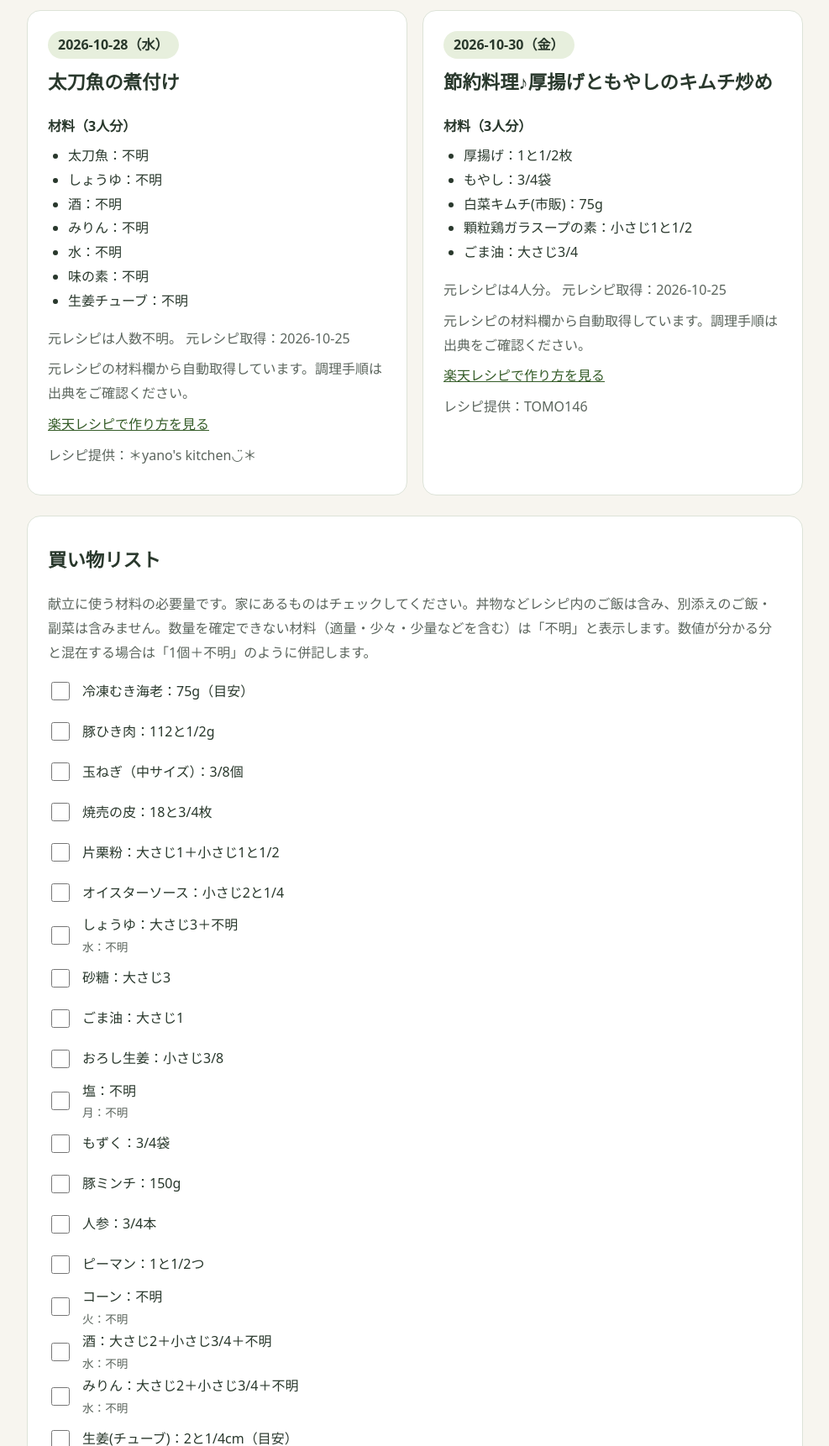
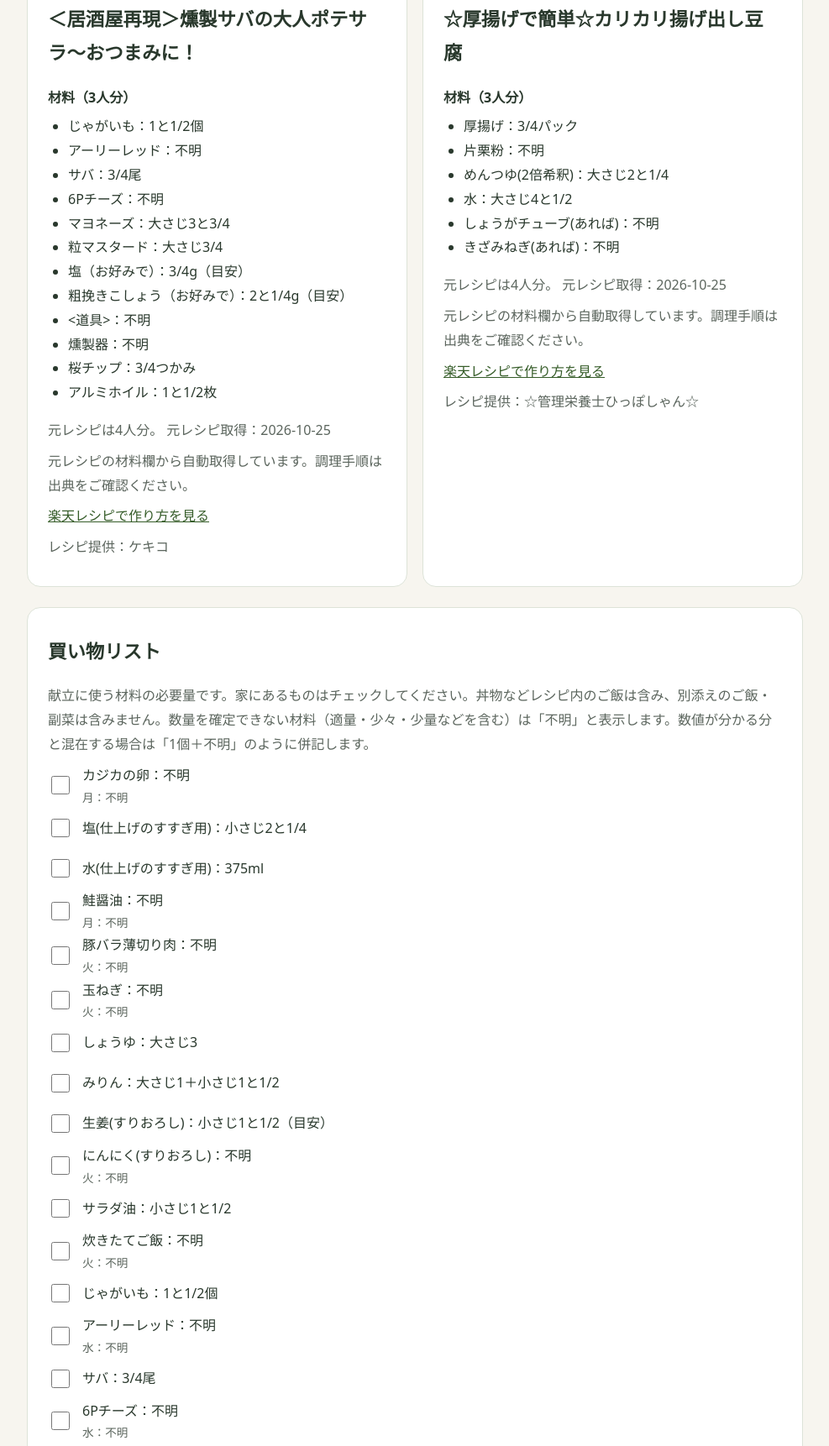
Before and after one commit to okh-degital/dinner-menu, a plain HTML site: page output/index.html in a window 1280 px wide. Shown: the part 924-2646 px from the top of the page at 84% size, without its empty margins (146-1133 px from the left). Drawn offline with Linux system fonts and the light colour scheme.

Commit message:
Update dinner page and planned meal history

```diff
--- a/output/index.html
+++ b/output/index.html
@@ -26,51 +26,52 @@
     small { display: block; font-size: .85rem; } a { color: #355c28; }
     :focus-visible { outline: 3px solid #476e34; outline-offset: 3px; }
   </style>
-<meta name="dinner-build" content="dfb2816b5e5c85c8a9e6dd4914353687090d05d861301ac4e58166b59ba4548d">
+<meta name="dinner-build" content="6558541804cde2e173bb60e591d0f88af2d864e41ab6b0d75fdfec668f54cf50">
 </head>
 <body>
   <main>
     <h1>2026-10-26週の夕飯</h1>
     <p class="note">3人分・主菜4日分。換算できる材料だけ比例換算しています。人数・分量が読み取れない材料は「不明」です。調理時は元レシピをご確認ください。</p>
     <section class="meals" aria-label="曜日ごとの献立">
-      <article><span class="day">2026-10-26（月）</span><h2>ぷりぷり★海老シュウマイ</h2><h3>材料（3人分）</h3><ul><li>冷凍むき海老：75g（約）</li><li>豚ひき肉：112と1/2g</li><li>玉ねぎ（中サイズ）：3/8個</li><li>焼売の皮：18と3/4枚</li><li>片栗粉：大さじ1と1/2</li><li>オイスターソース：大さじ3/4</li><li>しょうゆ：大さじ3/4</li><li>砂糖：大さじ3/4</li><li>ごま油：小さじ3/4</li><li>おろし生姜：小さじ3/8</li><li>塩：不明</li></ul><p class="note">元レシピは4人分。 元レシピ取得：2026-10-25</p><p class="note">元レシピの材料欄から自動取得しています。調理手順は出典をご確認ください。</p><p><a href="https://recipe.rakuten.co.jp/recipe/1510019635/" target="_blank" rel="noopener noreferrer">楽天レシピで作り方を見る</a></p><p class="note">レシピ提供：みさきらりんず</p></article>
-<article><span class="day">2026-10-27（火）</span><h2>簡単☆もずく丼</h2><h3>材料（3人分）</h3><ul><li>もずく：3/4袋</li><li>豚ミンチ：150g</li><li>人参：3/4本</li><li>ピーマン：1と1/2つ</li><li>コーン：不明</li><li>しょうゆ：大さじ2と1/4</li><li>酒：大さじ2と1/4</li><li>みりん：大さじ2と1/4</li><li>砂糖：大さじ2と1/4</li><li>生姜(チューブ)：2と1/4cm（目安）</li><li>水溶き片栗粉：不明</li><li>ご飯：不明</li></ul><p class="note">元レシピは4人分。 元レシピ取得：2026-10-25</p><p class="note">元レシピの材料欄から自動取得しています。調理手順は出典をご確認ください。</p><p><a href="https://recipe.rakuten.co.jp/recipe/1120024654/" target="_blank" rel="noopener noreferrer">楽天レシピで作り方を見る</a></p><p class="note">レシピ提供：rururu13</p></article>
-<article><span class="day">2026-10-28（水）</span><h2>太刀魚の煮付け</h2><h3>材料（3人分）</h3><ul><li>太刀魚：不明</li><li>しょうゆ：不明</li><li>酒：不明</li><li>みりん：不明</li><li>水：不明</li><li>味の素：不明</li><li>生姜チューブ：不明</li></ul><p class="note">元レシピは人数不明。 元レシピ取得：2026-10-25</p><p class="note">元レシピの材料欄から自動取得しています。調理手順は出典をご確認ください。</p><p><a href="https://recipe.rakuten.co.jp/recipe/1210010996/" target="_blank" rel="noopener noreferrer">楽天レシピで作り方を見る</a></p><p class="note">レシピ提供：＊yano&#x27;s kitchen◡̈＊</p></article>
-<article><span class="day">2026-10-30（金）</span><h2>節約料理♪厚揚げともやしのキムチ炒め</h2><h3>材料（3人分）</h3><ul><li>厚揚げ：1と1/2枚</li><li>もやし：3/4袋</li><li>白菜キムチ(市販)：75g</li><li>顆粒鶏ガラスープの素：小さじ1と1/2</li><li>ごま油：大さじ3/4</li></ul><p class="note">元レシピは4人分。 元レシピ取得：2026-10-25</p><p class="note">元レシピの材料欄から自動取得しています。調理手順は出典をご確認ください。</p><p><a href="https://recipe.rakuten.co.jp/recipe/1460051650/" target="_blank" rel="noopener noreferrer">楽天レシピで作り方を見る</a></p><p class="note">レシピ提供：TOMO146</p></article>
+      <article><span class="day">2026-10-26（月）</span><h2>カジカの卵の醤油漬け(いくらも同じ漬け方です)</h2><h3>材料（3人分）</h3><ul><li>カジカの卵：不明</li><li>塩(仕上げのすすぎ用)：大さじ3/4</li><li>水(仕上げのすすぎ用)：375ml</li><li>鮭醤油：不明</li></ul><p class="note">元レシピは4人分。 元レシピ取得：2026-10-25</p><p class="note">元レシピの材料欄から自動取得しています。調理手順は出典をご確認ください。</p><p><a href="https://recipe.rakuten.co.jp/recipe/1950014072/" target="_blank" rel="noopener noreferrer">楽天レシピで作り方を見る</a></p><p class="note">レシピ提供：なまらBuono!</p></article>
+<article><span class="day">2026-10-27（火）</span><h2>玉ねぎと豚バラ薄切り肉で、スタミナ豚丼♪</h2><h3>材料（3人分）</h3><ul><li>豚バラ薄切り肉：不明</li><li>玉ねぎ：不明</li><li>しょうゆ：大さじ3</li><li>みりん：大さじ1と1/2</li><li>生姜(すりおろし)：小さじ1と1/2（目安）</li><li>にんにく(すりおろし)：不明</li><li>サラダ油：小さじ1と1/2</li><li>炊きたてご飯：不明</li></ul><p class="note">元レシピは2人分。 元レシピ取得：2026-10-25</p><p class="note">元レシピの材料欄から自動取得しています。調理手順は出典をご確認ください。</p><p><a href="https://recipe.rakuten.co.jp/recipe/1950020368/" target="_blank" rel="noopener noreferrer">楽天レシピで作り方を見る</a></p><p class="note">レシピ提供：ななじまる</p></article>
+<article><span class="day">2026-10-28（水）</span><h2>＜居酒屋再現＞燻製サバの大人ポテサラ〜おつまみに！</h2><h3>材料（3人分）</h3><ul><li>じゃがいも：1と1/2個</li><li>アーリーレッド：不明</li><li>サバ：3/4尾</li><li>6Pチーズ：不明</li><li>マヨネーズ：大さじ3と3/4</li><li>粒マスタード：大さじ3/4</li><li>塩（お好みで）：3/4g（目安）</li><li>粗挽きこしょう（お好みで）：2と1/4g（目安）</li><li>&lt;道具&gt;：不明</li><li>燻製器：不明</li><li>桜チップ：3/4つかみ</li><li>アルミホイル：1と1/2枚</li></ul><p class="note">元レシピは4人分。 元レシピ取得：2026-10-25</p><p class="note">元レシピの材料欄から自動取得しています。調理手順は出典をご確認ください。</p><p><a href="https://recipe.rakuten.co.jp/recipe/1210008754/" target="_blank" rel="noopener noreferrer">楽天レシピで作り方を見る</a></p><p class="note">レシピ提供：ケキコ</p></article>
+<article><span class="day">2026-10-30（金）</span><h2>☆厚揚げで簡単☆カリカリ揚げ出し豆腐</h2><h3>材料（3人分）</h3><ul><li>厚揚げ：3/4パック</li><li>片栗粉：不明</li><li>めんつゆ(2倍希釈)：大さじ2と1/4</li><li>水：大さじ4と1/2</li><li>しょうがチューブ(あれば)：不明</li><li>きざみねぎ(あれば)：不明</li></ul><p class="note">元レシピは4人分。 元レシピ取得：2026-10-25</p><p class="note">元レシピの材料欄から自動取得しています。調理手順は出典をご確認ください。</p><p><a href="https://recipe.rakuten.co.jp/recipe/1720051456/" target="_blank" rel="noopener noreferrer">楽天レシピで作り方を見る</a></p><p class="note">レシピ提供：☆管理栄養士ひっぽしゃん☆</p></article>
     </section>
     <section class="shopping" aria-labelledby="shopping-heading">
       <h2 id="shopping-heading">買い物リスト</h2>
       <p class="note">献立に使う材料の必要量です。家にあるものはチェックしてください。丼物などレシピ内のご飯は含み、別添えのご飯・副菜は含みません。数量を確定できない材料（適量・少々・少量などを含む）は「不明」と表示します。数値が分かる分と混在する場合は「1個＋不明」のように併記します。</p>
       <ul class="checklist">
-        <li><label><input type="checkbox" data-key="[&quot;冷凍むき海老&quot;, {&quot;g&quot;: &quot;75&quot;}, []]"><span>冷凍むき海老：75g（目安）</span></label></li>
-<li><label><input type="checkbox" data-key="[&quot;豚ひき肉&quot;, {&quot;g&quot;: &quot;225/2&quot;}, []]"><span>豚ひき肉：112と1/2g</span></label></li>
-<li><label><input type="checkbox" data-key="[&quot;玉ねぎ（中サイズ）&quot;, {&quot;個&quot;: &quot;3/8&quot;}, []]"><span>玉ねぎ（中サイズ）：3/8個</span></label></li>
-<li><label><input type="checkbox" data-key="[&quot;焼売の皮&quot;, {&quot;枚&quot;: &quot;75/4&quot;}, []]"><span>焼売の皮：18と3/4枚</span></label></li>
-<li><label><input type="checkbox" data-key="[&quot;片栗粉&quot;, {&quot;小さじ&quot;: &quot;9/2&quot;}, []]"><span>片栗粉：大さじ1＋小さじ1と1/2</span></label></li>
-<li><label><input type="checkbox" data-key="[&quot;オイスターソース&quot;, {&quot;小さじ&quot;: &quot;9/4&quot;}, []]"><span>オイスターソース：小さじ2と1/4</span></label></li>
-<li><label><input type="checkbox" data-key="[&quot;しょうゆ&quot;, {&quot;小さじ&quot;: &quot;9&quot;}, [{&quot;weekday&quot;: &quot;水&quot;, &quot;note&quot;: &quot;不明&quot;}]]"><span>しょうゆ：大さじ3＋不明<small class="note">水：不明</small></span></label></li>
-<li><label><input type="checkbox" data-key="[&quot;砂糖&quot;, {&quot;小さじ&quot;: &quot;9&quot;}, []]"><span>砂糖：大さじ3</span></label></li>
-<li><label><input type="checkbox" data-key="[&quot;ごま油&quot;, {&quot;小さじ&quot;: &quot;3&quot;}, []]"><span>ごま油：大さじ1</span></label></li>
-<li><label><input type="checkbox" data-key="[&quot;おろし生姜&quot;, {&quot;小さじ&quot;: &quot;3/8&quot;}, []]"><span>おろし生姜：小さじ3/8</span></label></li>
-<li><label><input type="checkbox" data-key="[&quot;塩&quot;, {}, [{&quot;weekday&quot;: &quot;月&quot;, &quot;note&quot;: &quot;不明&quot;}]]"><span>塩：不明<small class="note">月：不明</small></span></label></li>
-<li><label><input type="checkbox" data-key="[&quot;もずく&quot;, {&quot;袋&quot;: &quot;3/4&quot;}, []]"><span>もずく：3/4袋</span></label></li>
-<li><label><input type="checkbox" data-key="[&quot;豚ミンチ&quot;, {&quot;g&quot;: &quot;150&quot;}, []]"><span>豚ミンチ：150g</span></label></li>
-<li><label><input type="checkbox" data-key="[&quot;人参&quot;, {&quot;本&quot;: &quot;3/4&quot;}, []]"><span>人参：3/4本</span></label></li>
-<li><label><input type="checkbox" data-key="[&quot;ピーマン&quot;, {&quot;つ&quot;: &quot;3/2&quot;}, []]"><span>ピーマン：1と1/2つ</span></label></li>
-<li><label><input type="checkbox" data-key="[&quot;コーン&quot;, {}, [{&quot;weekday&quot;: &quot;火&quot;, &quot;note&quot;: &quot;不明&quot;}]]"><span>コーン：不明<small class="note">火：不明</small></span></label></li>
-<li><label><input type="checkbox" data-key="[&quot;酒&quot;, {&quot;小さじ&quot;: &quot;27/4&quot;}, [{&quot;weekday&quot;: &quot;水&quot;, &quot;note&quot;: &quot;不明&quot;}]]"><span>酒：大さじ2＋小さじ3/4＋不明<small class="note">水：不明</small></span></label></li>
-<li><label><input type="checkbox" data-key="[&quot;みりん&quot;, {&quot;小さじ&quot;: &quot;27/4&quot;}, [{&quot;weekday&quot;: &quot;水&quot;, &quot;note&quot;: &quot;不明&quot;}]]"><span>みりん：大さじ2＋小さじ3/4＋不明<small class="note">水：不明</small></span></label></li>
-<li><label><input type="checkbox" data-key="[&quot;生姜(チューブ)&quot;, {&quot;cm&quot;: &quot;9/4&quot;}, []]"><span>生姜(チューブ)：2と1/4cm（目安）</span></label></li>
-<li><label><input type="checkbox" data-key="[&quot;水溶き片栗粉&quot;, {}, [{&quot;weekday&quot;: &quot;火&quot;, &quot;note&quot;: &quot;不明&quot;}]]"><span>水溶き片栗粉：不明<small class="note">火：不明</small></span></label></li>
-<li><label><input type="checkbox" data-key="[&quot;ご飯&quot;, {}, [{&quot;weekday&quot;: &quot;火&quot;, &quot;note&quot;: &quot;不明&quot;}]]"><span>ご飯：不明<small class="note">火：不明</small></span></label></li>
-<li><label><input type="checkbox" data-key="[&quot;太刀魚&quot;, {}, [{&quot;weekday&quot;: &quot;水&quot;, &quot;note&quot;: &quot;不明&quot;}]]"><span>太刀魚：不明<small class="note">水：不明</small></span></label></li>
-<li><label><input type="checkbox" data-key="[&quot;水&quot;, {}, [{&quot;weekday&quot;: &quot;水&quot;, &quot;note&quot;: &quot;不明&quot;}]]"><span>水：不明<small class="note">水：不明</small></span></label></li>
-<li><label><input type="checkbox" data-key="[&quot;味の素&quot;, {}, [{&quot;weekday&quot;: &quot;水&quot;, &quot;note&quot;: &quot;不明&quot;}]]"><span>味の素：不明<small class="note">水：不明</small></span></label></li>
-<li><label><input type="checkbox" data-key="[&quot;生姜チューブ&quot;, {}, [{&quot;weekday&quot;: &quot;水&quot;, &quot;note&quot;: &quot;不明&quot;}]]"><span>生姜チューブ：不明<small class="note">水：不明</small></span></label></li>
-<li><label><input type="checkbox" data-key="[&quot;厚揚げ&quot;, {&quot;枚&quot;: &quot;3/2&quot;}, []]"><span>厚揚げ：1と1/2枚</span></label></li>
-<li><label><input type="checkbox" data-key="[&quot;もやし&quot;, {&quot;袋&quot;: &quot;3/4&quot;}, []]"><span>もやし：3/4袋</span></label></li>
-<li><label><input type="checkbox" data-key="[&quot;白菜キムチ(市販)&quot;, {&quot;g&quot;: &quot;75&quot;}, []]"><span>白菜キムチ(市販)：75g</span></label></li>
-<li><label><input type="checkbox" data-key="[&quot;顆粒鶏ガラスープの素&quot;, {&quot;小さじ&quot;: &quot;3/2&quot;}, []]"><span>顆粒鶏ガラスープの素：小さじ1と1/2</span></label></li>
+        <li><label><input type="checkbox" data-key="[&quot;カジカの卵&quot;, {}, [{&quot;weekday&quot;: &quot;月&quot;, &quot;note&quot;: &quot;不明&quot;}]]"><span>カジカの卵：不明<small class="note">月：不明</small></span></label></li>
+<li><label><input type="checkbox" data-key="[&quot;塩(仕上げのすすぎ用)&quot;, {&quot;小さじ&quot;: &quot;9/4&quot;}, []]"><span>塩(仕上げのすすぎ用)：小さじ2と1/4</span></label></li>
+<li><label><input type="checkbox" data-key="[&quot;水(仕上げのすすぎ用)&quot;, {&quot;ml&quot;: &quot;375&quot;}, []]"><span>水(仕上げのすすぎ用)：375ml</span></label></li>
+<li><label><input type="checkbox" data-key="[&quot;鮭醤油&quot;, {}, [{&quot;weekday&quot;: &quot;月&quot;, &quot;note&quot;: &quot;不明&quot;}]]"><span>鮭醤油：不明<small class="note">月：不明</small></span></label></li>
+<li><label><input type="checkbox" data-key="[&quot;豚バラ薄切り肉&quot;, {}, [{&quot;weekday&quot;: &quot;火&quot;, &quot;note&quot;: &quot;不明&quot;}]]"><span>豚バラ薄切り肉：不明<small class="note">火：不明</small></span></label></li>
+<li><label><input type="checkbox" data-key="[&quot;玉ねぎ&quot;, {}, [{&quot;weekday&quot;: &quot;火&quot;, &quot;note&quot;: &quot;不明&quot;}]]"><span>玉ねぎ：不明<small class="note">火：不明</small></span></label></li>
+<li><label><input type="checkbox" data-key="[&quot;しょうゆ&quot;, {&quot;小さじ&quot;: &quot;9&quot;}, []]"><span>しょうゆ：大さじ3</span></label></li>
+<li><label><input type="checkbox" data-key="[&quot;みりん&quot;, {&quot;小さじ&quot;: &quot;9/2&quot;}, []]"><span>みりん：大さじ1＋小さじ1と1/2</span></label></li>
+<li><label><input type="checkbox" data-key="[&quot;生姜(すりおろし)&quot;, {&quot;小さじ&quot;: &quot;3/2&quot;}, []]"><span>生姜(すりおろし)：小さじ1と1/2（目安）</span></label></li>
+<li><label><input type="checkbox" data-key="[&quot;にんにく(すりおろし)&quot;, {}, [{&quot;weekday&quot;: &quot;火&quot;, &quot;note&quot;: &quot;不明&quot;}]]"><span>にんにく(すりおろし)：不明<small class="note">火：不明</small></span></label></li>
+<li><label><input type="checkbox" data-key="[&quot;サラダ油&quot;, {&quot;小さじ&quot;: &quot;3/2&quot;}, []]"><span>サラダ油：小さじ1と1/2</span></label></li>
+<li><label><input type="checkbox" data-key="[&quot;炊きたてご飯&quot;, {}, [{&quot;weekday&quot;: &quot;火&quot;, &quot;note&quot;: &quot;不明&quot;}]]"><span>炊きたてご飯：不明<small class="note">火：不明</small></span></label></li>
+<li><label><input type="checkbox" data-key="[&quot;じゃがいも&quot;, {&quot;個&quot;: &quot;3/2&quot;}, []]"><span>じゃがいも：1と1/2個</span></label></li>
+<li><label><input type="checkbox" data-key="[&quot;アーリーレッド&quot;, {}, [{&quot;weekday&quot;: &quot;水&quot;, &quot;note&quot;: &quot;不明&quot;}]]"><span>アーリーレッド：不明<small class="note">水：不明</small></span></label></li>
+<li><label><input type="checkbox" data-key="[&quot;サバ&quot;, {&quot;尾&quot;: &quot;3/4&quot;}, []]"><span>サバ：3/4尾</span></label></li>
+<li><label><input type="checkbox" data-key="[&quot;6Pチーズ&quot;, {}, [{&quot;weekday&quot;: &quot;水&quot;, &quot;note&quot;: &quot;不明&quot;}]]"><span>6Pチーズ：不明<small class="note">水：不明</small></span></label></li>
+<li><label><input type="checkbox" data-key="[&quot;マヨネーズ&quot;, {&quot;小さじ&quot;: &quot;45/4&quot;}, []]"><span>マヨネーズ：大さじ3＋小さじ2と1/4</span></label></li>
+<li><label><input type="checkbox" data-key="[&quot;粒マスタード&quot;, {&quot;小さじ&quot;: &quot;9/4&quot;}, []]"><span>粒マスタード：小さじ2と1/4</span></label></li>
+<li><label><input type="checkbox" data-key="[&quot;塩（お好みで）&quot;, {&quot;g&quot;: &quot;3/4&quot;}, []]"><span>塩（お好みで）：3/4g（目安）</span></label></li>
+<li><label><input type="checkbox" data-key="[&quot;粗挽きこしょう（お好みで）&quot;, {&quot;g&quot;: &quot;9/4&quot;}, []]"><span>粗挽きこしょう（お好みで）：2と1/4g（目安）</span></label></li>
+<li><label><input type="checkbox" data-key="[&quot;&lt;道具&gt;&quot;, {}, [{&quot;weekday&quot;: &quot;水&quot;, &quot;note&quot;: &quot;不明&quot;}]]"><span>&lt;道具&gt;：不明<small class="note">水：不明</small></span></label></li>
+<li><label><input type="checkbox" data-key="[&quot;燻製器&quot;, {}, [{&quot;weekday&quot;: &quot;水&quot;, &quot;note&quot;: &quot;不明&quot;}]]"><span>燻製器：不明<small class="note">水：不明</small></span></label></li>
+<li><label><input type="checkbox" data-key="[&quot;桜チップ&quot;, {&quot;つかみ&quot;: &quot;3/4&quot;}, []]"><span>桜チップ：3/4つかみ</span></label></li>
+<li><label><input type="checkbox" data-key="[&quot;アルミホイル&quot;, {&quot;枚&quot;: &quot;3/2&quot;}, []]"><span>アルミホイル：1と1/2枚</span></label></li>
+<li><label><input type="checkbox" data-key="[&quot;厚揚げ&quot;, {&quot;パック&quot;: &quot;3/4&quot;}, []]"><span>厚揚げ：3/4パック</span></label></li>
+<li><label><input type="checkbox" data-key="[&quot;片栗粉&quot;, {}, [{&quot;weekday&quot;: &quot;金&quot;, &quot;note&quot;: &quot;不明&quot;}]]"><span>片栗粉：不明<small class="note">金：不明</small></span></label></li>
+<li><label><input type="checkbox" data-key="[&quot;めんつゆ(2倍希釈)&quot;, {&quot;小さじ&quot;: &quot;27/4&quot;}, []]"><span>めんつゆ(2倍希釈)：大さじ2＋小さじ3/4</span></label></li>
+<li><label><input type="checkbox" data-key="[&quot;水&quot;, {&quot;小さじ&quot;: &quot;27/2&quot;}, []]"><span>水：大さじ4＋小さじ1と1/2</span></label></li>
+<li><label><input type="checkbox" data-key="[&quot;しょうがチューブ(あれば)&quot;, {}, [{&quot;weekday&quot;: &quot;金&quot;, &quot;note&quot;: &quot;不明&quot;}]]"><span>しょうがチューブ(あれば)：不明<small class="note">金：不明</small></span></label></li>
+<li><label><input type="checkbox" data-key="[&quot;きざみねぎ(あれば)&quot;, {}, [{&quot;weekday&quot;: &quot;金&quot;, &quot;note&quot;: &quot;不明&quot;}]]"><span>きざみねぎ(あれば)：不明<small class="note">金：不明</small></span></label></li>
       </ul>
       <button type="button" id="reset">チェックをすべて外す</button>
       <p class="note" id="save-status" role="status">チェックはこの端末・ブラウザに保存します。</p>
```
Also changed, not shown: history.json (+8 -8 lines).
